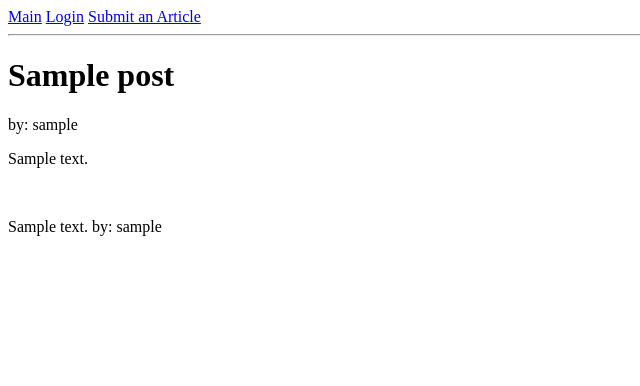
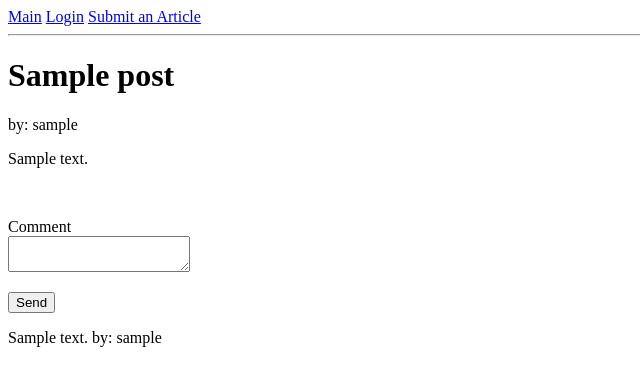
Before and after one commit to ModoUnreal/dopenet, a Flask app: page /item/1 in a window 1280 px wide. Shown: the top 386 px of the page, without its empty margins (0-640 px from the left). Run offline with Flask 2, Linux system fonts and the light colour scheme; tables that the repository leaves empty hold one stand-in row (values such as "Sample post").

Commit message:
Comments now work, yay

```diff
--- a/app/forms.py
+++ b/app/forms.py
@@ -32,3 +32,7 @@ class SubmitForm(FlaskForm):
     title = StringField('Title', validators=[DataRequired()])
     text = TextAreaField('Text', validators=[Length(min=0, max=140)])
     submit = SubmitField('Send')
+
+class CommentForm(FlaskForm):
+    comment = TextAreaField('Comment', validators=[Length(min=0, max=140)])
+    submit = SubmitField('Send')
--- a/app/routes.py
+++ b/app/routes.py
@@ -1,7 +1,7 @@
 from flask import render_template, flash, redirect, url_for, request
 from flask_login import logout_user, current_user, login_user, login_required
 from werkzeug.urls import url_parse
-from app.forms import LoginForm, RegistrationForm, SubmitForm
+from app.forms import LoginForm, RegistrationForm, SubmitForm, CommentForm
 from app.models import User, Post, Comment, find_users_post
 from app import app, db
 
@@ -74,12 +74,22 @@ def user(username):
     posts = find_users_post(user)
     return render_template('user.html', user=user, posts=posts)
 
-@app.route('/item/<post_id>')
+@app.route('/item/<post_id>', methods=['GET', 'POST'])
 def item(post_id):
+
     post = Post.query.filter_by(id=post_id).first_or_404()
+
+    form = CommentForm()
+    if form.validate_on_submit():
+        comment = Comment(text=form.comment.data, post_id=post.id,
+                user_id=current_user.id)
+        db.session.add(comment)
+        db.session.commit()
+
     comments = Comment.query.filter_by(post_id=post.id)
     user = post.author
-    return render_template('item.html', user=user, post=post, comments=comments)
+    return render_template('item.html', user=user, post=post,
+            comments=comments, form=form)
 
 @app.route('/delete_post/<post_id>', methods=['POST'])
 def delete_post(post_id):
--- a/app/templates/item.html
+++ b/app/templates/item.html
@@ -10,6 +10,20 @@
         <p>{{ post.text }}</p><br>
     </div>
 
+    <form action="" method="post">
+        {{ form.hidden_tag() }}
+        <p>
+        {{ form.comment.label }}<br>
+        {{ form.comment(size=32) }}
+        {% for error in form.comment.errors %}
+        <span style="color: red;">[{{ error }}]</span.>
+        {% endfor %}
+        </p>
+
+        <p>{{ form.submit() }}</p>
+
+     </form>
+
     <div class=post-comments>
         {% for comment in comments if comments %}
             {% include '_comment.html' %}
```
